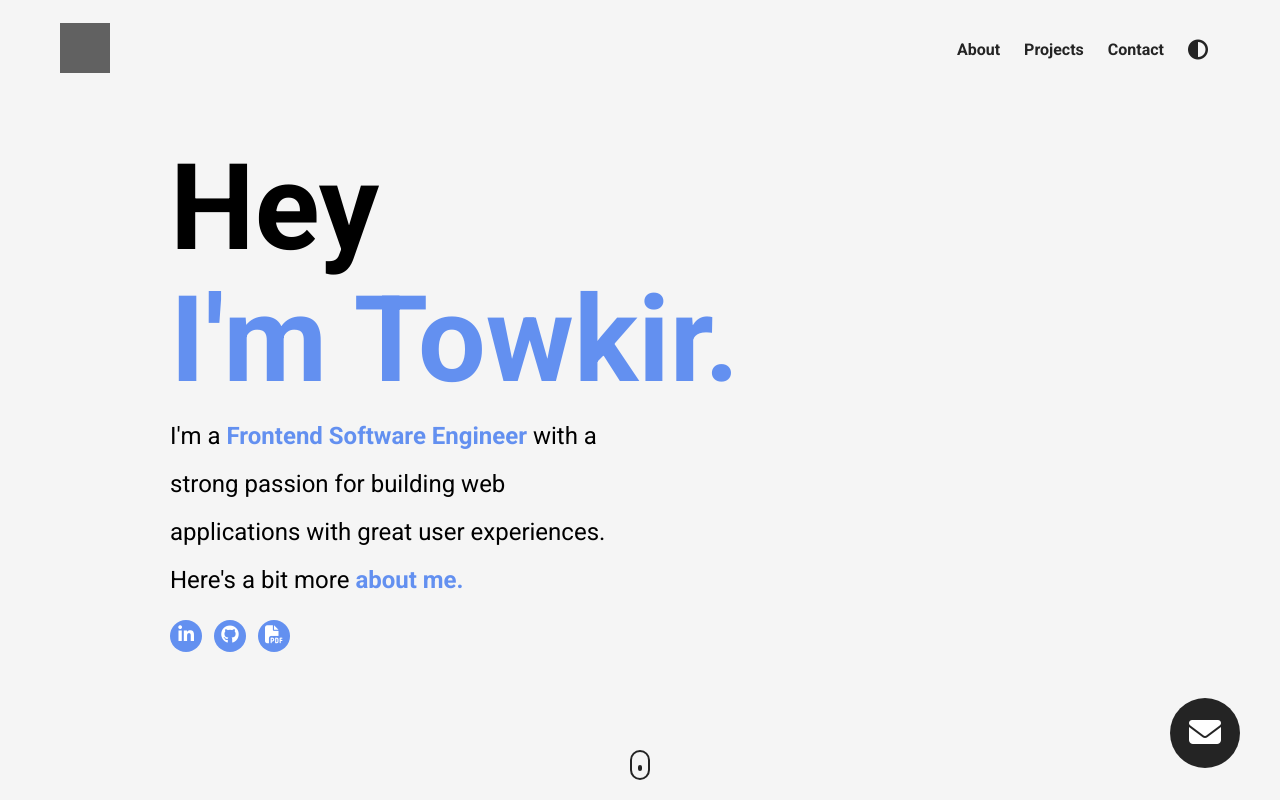
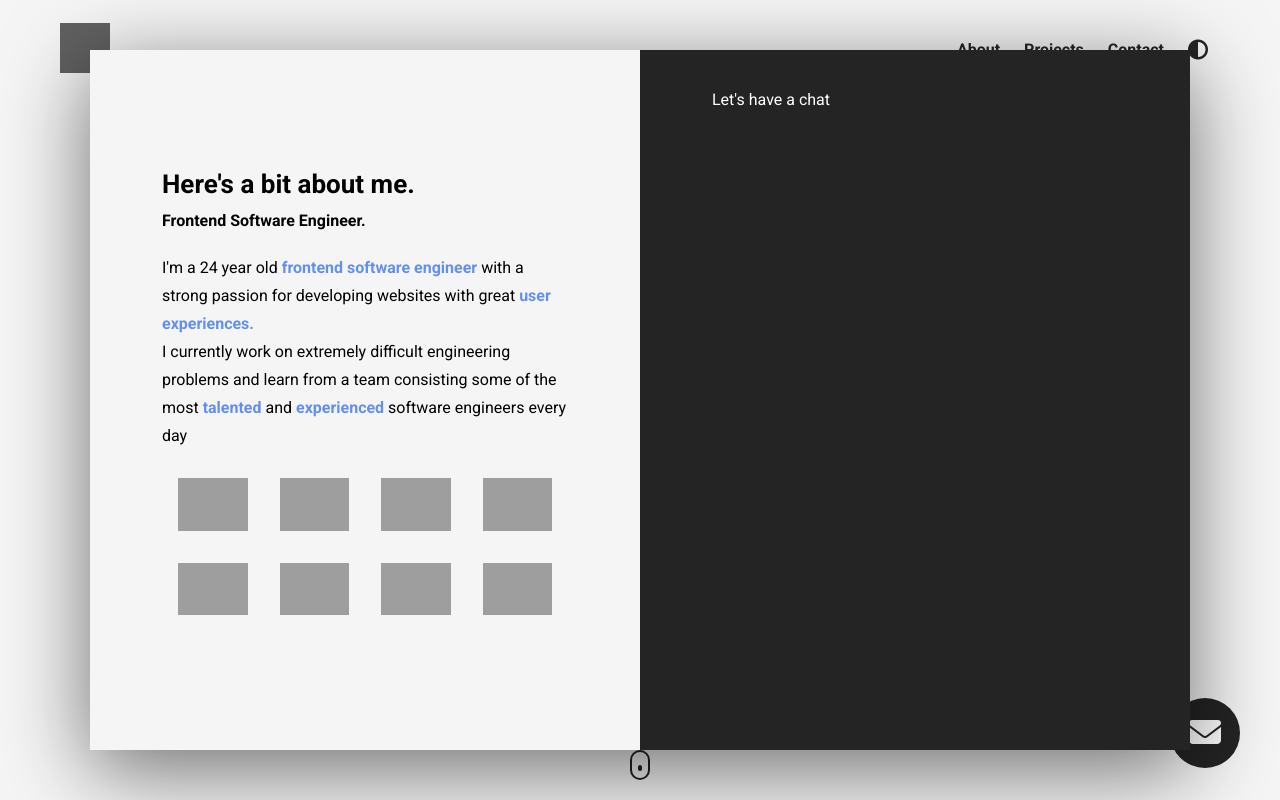
Before and after one commit to Towkirx/Advanced-Port-Project, a plain HTML site: page index.html in a window 1280 px wide. Shown: the top 800 px of the page. Drawn offline with Linux system fonts and the light colour scheme; grey boxes are pictures that could not be loaded.

Commit message:
Implemented Modal

```diff
--- a/index.html
+++ b/index.html
@@ -51,6 +51,7 @@
           </li>
         </ul>
       </nav>
+
       <header class="header">
         <div class="header__content">
           <h1 class="title">Hey</h1>
@@ -80,7 +81,60 @@
       <a href="#projects" class="scroll">
         <div class="scroll__icon click"></div>
       </a>
+
+      <div class="modal">
+        <div class="modal__half modal__about">
+          <h3 class="modal__title modal__title--about">
+            Here's a bit about me.
+          </h3>
+          <h4 class="modal__sub-title modal__sub-title--about">Frontend Software Engineer.</h4>
+          <p class="modal__para">
+            I'm a 24 year old <b class="blue">frontend software engineer</b> with a strong passion
+            for developing websites with great <b class="blue">user experiences.</b>
+            <br />
+            I currently work on extremely difficult engineering problems and
+            learn from a team consisting some of the most <b class="blue">talented</b> and
+            <b class="blue">experienced</b> software engineers every day
+          </p>
+          <div class="modal__languages">
+            <figure class="modal__language">
+              <img class="modal__language--img" src="https://upload.wikimedia.org/wikipedia/commons/thumb/3/38/HTML5_Badge.svg/240px-HTML5_Badge.svg.png" alt="">
+              <span class="language__name">HTML</span>
+            </figure>
+            <figure class="modal__language">
+              <img class="modal__language--img" src="https://cdn.iconscout.com/icon/free/png-256/css-131-722685.png" alt="">
+              <span class="language__name">CSS</span>
+            </figure>
+            <figure class="modal__language">
+              <img class="modal__language--img" src="https://cdn.iconscout.com/icon/free/png-256/javascript-1-225993.png" alt="">
+              <span class="language__name">JavaScript</span>
+            </figure>
+            <figure class="modal__language">
+              <img class="modal__language--img" src="https://cdn.iconscout.com/icon/free/png-256/typescript-3521774-2945272.png" alt="">
+              <span class="language__name">TypeScript</span>
+            </figure>
+            <figure class="modal__language">
+              <img class="modal__language--img" src="https://mobx.js.org/img/mobx.png" alt="">
+              <span class="language__name">MobX</span>
+            </figure>
+            <figure class="modal__language">
+              <img class="modal__language--img" src="https://cdn.iconscout.com/icon/free/png-256/react-3-1175109.png" alt="">
+              <span class="language__name">React</span>
+            </figure>
+            <figure class="modal__language">
+              <img class="modal__language--img" src="https://cdn.iconscout.com/icon/free/png-256/vue-282497.png" alt="">
+              <span class="language__name">Vue</span>
+            </figure>
+            <figure class="modal__language">
+              <img class="modal__language--img" src="https://cdn.iconscout.com/icon/free/png-256/nuxt-dot-js-3628959-3030184.png" alt="">
+              <span class="language__name">Nuxt</span>
+            </figure>
+          </div>
+        </div>
+        <div class="modal__half modal__contact">Let's have a chat</div>
+      </div>
     </section>
+
 
     <section id="projects">
       <div class="container">
@@ -189,11 +243,17 @@
         </div>
       </div>
     </section>
+
+
     <footer>
       <div class="container">
         <div class="row footer__row">
           <figure>
-            <img class="footer__logo--img" src="https://static.vecteezy.com/system/resources/previews/013/528/500/original/letter-t-comic-style-typeface-with-transparent-background-file-png.png" alt="" />
+            <img
+              class="footer__logo--img"
+              src="https://static.vecteezy.com/system/resources/previews/013/528/500/original/letter-t-comic-style-typeface-with-transparent-background-file-png.png"
+              alt=""
+            />
           </figure>
           <div class="footer__social--list">
             <a
--- a/style.css
+++ b/style.css
@@ -62,6 +62,33 @@ section {
 
 .blue {
     color: #6390f0 !important
+}
+
+.link__hover-effect {
+    position: relative;
+}
+
+.link__hover-effect:after {
+    content: "";
+    position: absolute;
+    bottom: -3px;
+    height: 3px;
+    width: 0;
+    right: 0;
+    transition: all 300ms ease;
+}
+
+.link__hover-effect--white:after {
+    background-color: #fff;
+}
+
+.link__hover-effect--black:after {
+    background-color: #242424;
+}
+
+.link__hover-effect:hover:after {
+    left: 0;
+    width: 100%;
 }
 
 /*
@@ -202,6 +229,91 @@ nav {
 
 /*
 
+MODAL
+
+*/
+
+.modal {
+    position: absolute;
+    top: 50%;
+    left: 50%;
+    transform: translate(-50%, -50%);
+    width: 90%;
+    max-width: 1100px;
+    height: 700px;
+    box-shadow: 0 20px 80px 0 rgb(0, 0, 0, 0.55);
+    border: 20px;
+    overflow: hidden;
+    display: flex;
+}
+
+.modal__half {
+    width: 50%;
+    padding: 40px 72px;
+}
+
+.modal__about {
+    background-color: rgb(245, 245, 245);
+    display: flex;
+    flex-direction: column;
+    justify-content: center;
+}
+
+.modal__languages {
+    display: flex;
+    flex-wrap: wrap;
+}
+
+.modal__language {
+    width: 25%;
+    padding: 16px;
+    position: relative;
+    display: flex;
+    flex-direction: column;
+    align-items: center;
+    transition: all 300ms ease;
+}
+
+.modal__language:hover .language__name {
+    transform: scale(1);
+}
+
+.modal__language:hover {
+    filter: brightness(80%);
+    transform: scale(0.8);
+}
+
+.language__name {
+    position: absolute;
+    bottom: -10px;
+    transform: scale(0);
+    transition: all 300ms ease;
+}
+
+.modal__language--img {
+    width: 100%;
+}
+
+.modal__contact {
+    background-color: #242424;
+    color: white;
+}
+
+.modal__title {
+    font-size: 26px;
+}
+
+.modal__sub-title {
+    margin: 12px 0 24px 0;
+}
+
+.modal__para {
+    margin-bottom: 12px;
+    line-height: 1.75;
+}
+
+/*
+
 PROJECTS
 
 */
@@ -218,6 +330,12 @@ PROJECTS
 
 .project__img {
     width: 100%;
+    transition: all 600ms ease;
+}
+
+.project:hover .project__img {
+    transform: scale(1.07);
+    filter: blur(5px);
 }
 
 .project__wrapper {
```
